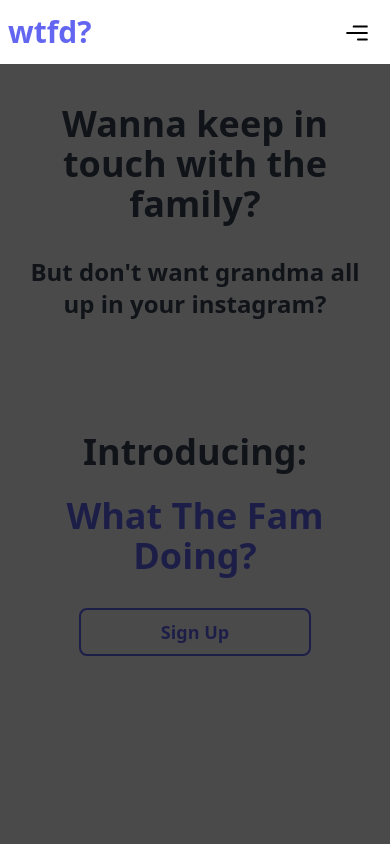
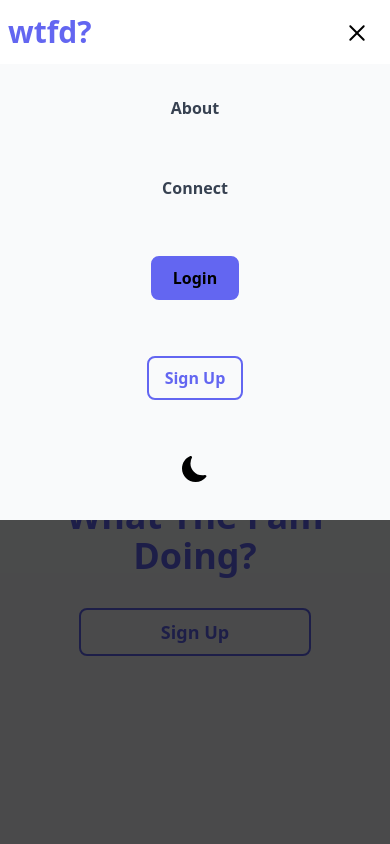
Before and after one commit to ltmccarthy9/wtfd, a Next.js app: page / in a window 390 px wide. Both pictures are taken after a click on the button 357 px from the left and 33 px from the top of the page. Shown: the top 844 px of the page. Built offline with nearby package versions, Linux system fonts and the light colour scheme.

Commit message:
popout menu and theme display state

```diff
--- a/app/components/Nav.tsx
+++ b/app/components/Nav.tsx
@@ -1,6 +1,5 @@
-
+'use client'
 import React from 'react'
-import Link from 'next/link'
 import LoginButton from './buttons/LoginButton'
 import SignUpButton from './buttons/SignUpButton'
 import ThemeButton from './buttons/ThemeButton'
@@ -9,6 +8,8 @@ import { useState } from 'react'
 
 
 const Nav = () => {
+
+  const [dark, setDark] = useState(false);
 
     return (
     <nav className='bg-white dark:bg-[#343c48] w-full fixed h-16'>
@@ -25,12 +26,12 @@ const Nav = () => {
               </a>
             </div>
             <div className='flex gap-2 pr-2'>
-                <ThemeButton/>
-                <LoginButton />
+                <ThemeButton display='hidden sm:flex' dark={dark} setDark={setDark}/>
+                <LoginButton display='hidden sm:flex' />
                 <SignUpButton px='px-4' m='m-auto' text='text-base' display='hidden sm:flex'/>
             </div>
         </div>
-        <SideMenu/>
+        <SideMenu dark={dark} setDark={setDark}/>
       </div>
     </nav>
   )
--- a/app/components/SideMenu.tsx
+++ b/app/components/SideMenu.tsx
@@ -2,8 +2,17 @@
 import React from 'react'
 import { useState } from 'react'
 import { CgMenuRight } from 'react-icons/cg'
+import LoginButton from './buttons/LoginButton'
+import SignUpButton from './buttons/SignUpButton'
+import ThemeButton from './buttons/ThemeButton'
+import { RxCross2 } from 'react-icons/rx'
 
-const SideMenu = () => {
+type Display = {
+  dark: boolean,
+  setDark: React.Dispatch<React.SetStateAction<boolean>>
+}
+
+const SideMenu = ({dark, setDark}: Display) => {
 
     const [ menuActive, setMenuActive ] = useState(false)
 
@@ -11,8 +20,26 @@ const SideMenu = () => {
     <div className={menuActive ? 'fixed h-screen mt-16 w-full bg-black/70 sm:hidden ' : 'sm:hidden'}>
 
     <button type='button' onClick={() => setMenuActive(!menuActive)} className='fixed sm:hidden top-5 right-5 text-black dark:text-white'>
-        <CgMenuRight size={26}/>
+        {menuActive ? <RxCross2 size={26} className='transition-all ease-in duration-100'/> : <CgMenuRight size={26} className='transition-all ease-in duration-100'/> }
     </button>
+
+
+      <div className={menuActive ? 'flex sm:hidden bg-gray-50 dark:bg-gray-700 transition-all ease-in duration-150' : 'hidden'}>
+              <div className='sm:hidden flex flex-col gap-14 m-auto p-8'>
+                <a onClick={() => setMenuActive(false)} href='#about' className='text-gray-700 dark:text-gray-50 font-bold cursor-pointer m-auto' >
+                  About
+                </a>
+                <a onClick={() => setMenuActive(false)} href='#connect' className='text-gray-700 dark:text-gray-50 font-bold cursor-pointer m-auto' >
+                  Connect
+                </a>
+                <LoginButton display='flex sm:hidden'/>
+                <SignUpButton px='px-4' m='m-auto' text='text-base' display='flex sm:hidden'/>
+                <div className='m-auto'>
+                  <ThemeButton display='flex sm:hidden' dark={dark} setDark={setDark}/>
+                </div>
+              </div>
+          </div>
+
 
     </div>
   )
--- a/app/components/buttons/LoginButton.tsx
+++ b/app/components/buttons/LoginButton.tsx
@@ -1,17 +1,19 @@
 'use client'
 import { useState } from 'react'
 import { RxCross2 } from 'react-icons/rx'
-// login button in nav
-const LoginButton = () => {
+
+type Display = {
+  display: string
+}
+
+const LoginButton = ({display}: Display) => {
 
   const [ loginActive, setLoginActive ] = useState(false)
 
-
-
   return (
     <div className='m-auto'>
-       <button type="button" onClick={() => setLoginActive(true)} className='hidden sm:flex border-2 border-indigo-500 bg-indigo-500 px-5 py-2
-        text-md font-bold rounded-lg hover:bg-indigo-600 hover:border-indigo-600 ease-in duration-100'>
+       <button type="button" onClick={() => setLoginActive(true)} className={`${display} border-2 border-indigo-500 bg-indigo-500 px-5 py-2
+        text-md font-bold rounded-lg hover:bg-indigo-600 hover:border-indigo-600 ease-in duration-100`}>
           Login
       </button>
 
--- a/app/components/buttons/SignUpButton.tsx
+++ b/app/components/buttons/SignUpButton.tsx
@@ -11,7 +11,6 @@ type SignUpProps = {
   display: string
 }
 
-//Sign up button in nav
 const SignUpButton = ({ px, m, text, display }: SignUpProps) => {
 
   const [ signinActive, setSigninActive ] = useState(false)
--- a/app/components/buttons/ThemeButton.tsx
+++ b/app/components/buttons/ThemeButton.tsx
@@ -1,14 +1,15 @@
 'use client'
-import React, { useEffect, useState } from 'react'
+import React from 'react'
 import { BsFillMoonFill, BsSunFill } from 'react-icons/bs'
 
-// this is our
-const ThemeButton = () => {
+type Display = {
+  display: string
+  dark: boolean,
+  setDark: React.Dispatch<React.SetStateAction<boolean>>
+}
 
-    // state for determining display of moon or sun icon
-    const [ dark, setDark ] = useState(false)
+const ThemeButton = ({display, dark, setDark}: Display) => {
 
-    // this toggles between our dark and light theme
     const changeTheme = () => {
         document.documentElement.classList.toggle('dark');
         setDark(!dark)
@@ -16,8 +17,8 @@ const ThemeButton = () => {
 
   return (
     <button type='button' onClick={changeTheme} className='my-auto mx-4'>
-        <BsFillMoonFill className={dark ? 'hidden' : 'hidden sm:flex hover:scale-110 ease-in duration-100'} color={'black'} size={26}/>
-        <BsSunFill className={dark ? 'hidden sm:flex hover:scale-110 ease-in duration-100' : 'hidden'} color={'white'} size={26}/>
+        <BsFillMoonFill className={dark ? 'hidden' : `${display} hover:scale-110 ease-in duration-100`} color={'black'} size={26}/>
+        <BsSunFill className={dark ? `${display} hover:scale-110 ease-in duration-100` : 'hidden'} color={'white'} size={26}/>
     </button>
   )
 }
--- a/app/globals.css
+++ b/app/globals.css
@@ -103,5 +103,5 @@ a {
 
 .anchor{
   position: absolute;
-  transform: translateY(-35vh);
+  transform: translateY(-50vh);
 }
--- a/app/page.tsx
+++ b/app/page.tsx
@@ -10,7 +10,6 @@ import SignUpButton from './components/buttons/SignUpButton'
 const inter = Inter({ subsets: ['latin'] })
 
 export default function Home() {
-
 
   return (
     <main id='landing' className='flex flex-col'>
@@ -26,12 +25,8 @@ export default function Home() {
 
           <SignUpButton px='px-20' text='text-lg' m='' display='flex' />
         </div>
-
-
             <About/>
             <Connect />
-
-
     </main>
   )
 }
```
